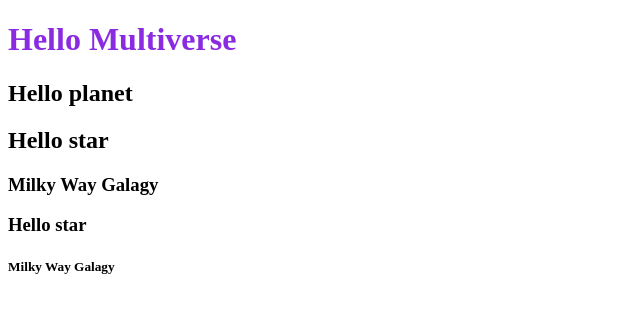
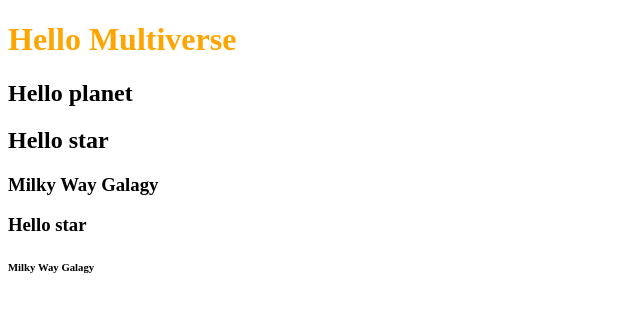
Before and after one commit to ChananthonTha/firstapp, a plain HTML site: page week3/index.html in a window 1280 px wide. Shown: the whole page, without its empty margins (0-640 px from the left). Drawn offline with Linux system fonts and the light colour scheme.

Commit message:
Update 6th

```diff
--- a/week3/index.html
+++ b/week3/index.html
@@ -11,6 +11,6 @@
         <h2>Hello star</h2>
         <h3>Milky Way Galagy</h3>
         <h3>Hello star</h3>
-        <h5>Milky Way Galagy</h5>
+        <h6>Milky Way Galagy</h6>
     </body>
 </html>
--- a/week3/style.css
+++ b/week3/style.css
@@ -1,3 +1,3 @@
 h1{
-    color: blueviolet;
+    color: orange;
 }
```
